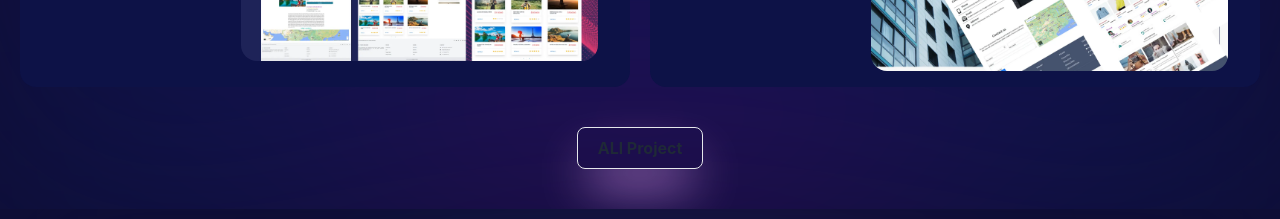
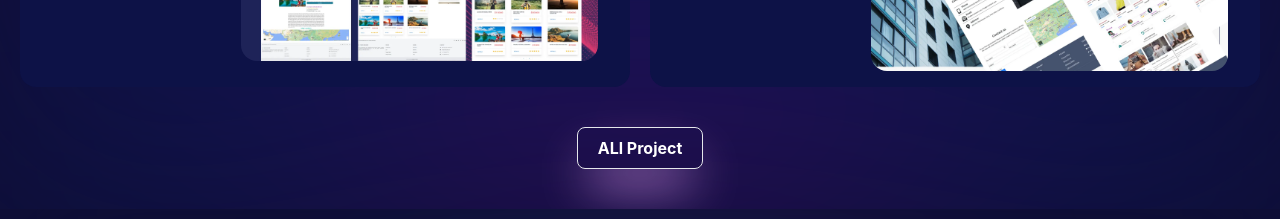
Before and after one commit to rukonpro/portfolio, a React (Create React App) app: page / in a window 1280 px wide. Shown: the part 3720-3939 px from the top of the page. Built offline with nearby package versions, Linux system fonts and the light colour scheme.

Commit message:
Update Portfolios.js

```diff
--- a/src/Components/Portfolios/Portfolios.js
+++ b/src/Components/Portfolios/Portfolios.js
@@ -74,7 +74,7 @@ const Portfolios = () => {
         </div>
         <div className="flex justify-center">
           <button type="button"
-                  className="font-bold border py-2 px-5 rounded-lg hover:bg-[#350b70] shadow-2xl shadow-fuchsia-300 active:shadow-xl active:shadow-fuchsia-100/30">
+                  className="font-bold text-white border py-2 px-5 rounded-lg hover:bg-[#350b70]  shadow-2xl shadow-fuchsia-300 active:shadow-xl active:shadow-fuchsia-100/30">
             ALl Project
           </button>
         </div>
```
